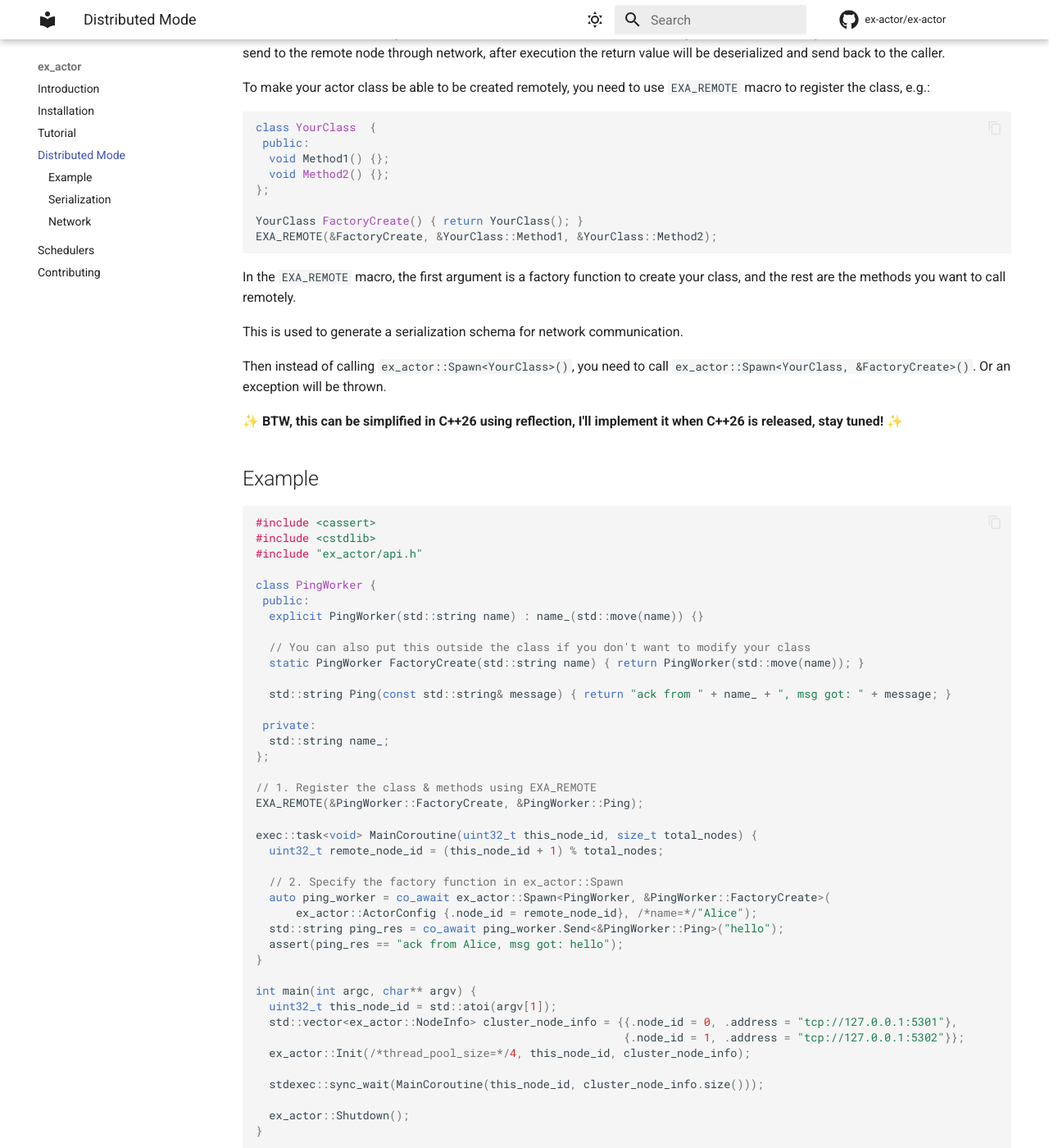
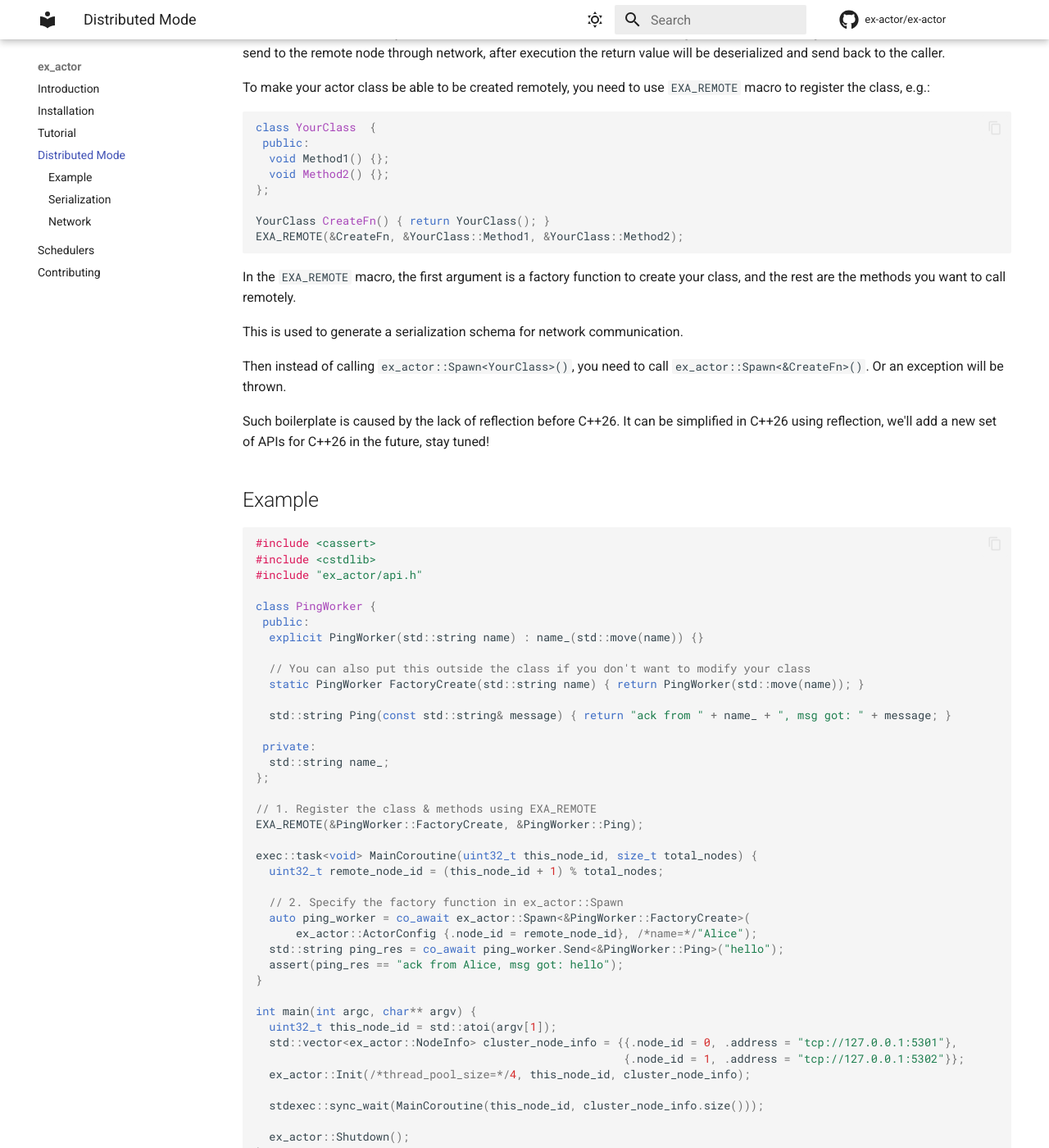
Before and after one commit to ex-actor/ex-actor, an MkDocs documentation site: the page built from docs/contents/distributed_mode.md, in a window 1280 px wide and 1400 px high, scrolled down 277 px. Shown: the whole window at 82% size. Built offline with MkDocs 1.6.1 and Material for MkDocs 9.7.7, drawn with Linux system fonts in a browser that asks for light colours; comment, search, counter and statistics services are not loaded.

Commit message:
[API] Simplify distributed mode API (#172)
before: `Spawn<Class, &CreateFn>`

after: `Spawn<&CreateFn>`

````diff
--- a/docs/contents/distributed_mode.md
+++ b/docs/contents/distributed_mode.md
@@ -18,17 +18,17 @@ class YourClass  {
   void Method2() {};
 };
 
-YourClass FactoryCreate() { return YourClass(); }
-EXA_REMOTE(&FactoryCreate, &YourClass::Method1, &YourClass::Method2);
+YourClass CreateFn() { return YourClass(); }
+EXA_REMOTE(&CreateFn, &YourClass::Method1, &YourClass::Method2);
 ```
 
 In the `EXA_REMOTE` macro, the first argument is a factory function to create your class, and the rest are the methods you want to call remotely.
 
 This is used to generate a serialization schema for network communication.
 
-Then instead of calling `ex_actor::Spawn<YourClass>()`, you need to call `ex_actor::Spawn<YourClass, &FactoryCreate>()`. Or an exception will be thrown.
+Then instead of calling `ex_actor::Spawn<YourClass>()`, you need to call `ex_actor::Spawn<&CreateFn>()`. Or an exception will be thrown.
 
-✨ **BTW, this can be simplified in C++26 using reflection, I'll implement it when C++26 is released, stay tuned!** ✨
+Such boilerplate is caused by the lack of reflection before C++26. It can be simplified in C++26 using reflection, we'll add a new set of APIs for C++26 in the future, stay tuned!
 
 ## Example
 
@@ -58,7 +58,7 @@ exec::task<void> MainCoroutine(uint32_t this_node_id, size_t total_nodes) {
   uint32_t remote_node_id = (this_node_id + 1) % total_nodes;
 
   // 2. Specify the factory function in ex_actor::Spawn
-  auto ping_worker = co_await ex_actor::Spawn<PingWorker, &PingWorker::FactoryCreate>(
+  auto ping_worker = co_await ex_actor::Spawn<&PingWorker::FactoryCreate>(
       ex_actor::ActorConfig {.node_id = remote_node_id}, /*name=*/"Alice");
   std::string ping_res = co_await ping_worker.Send<&PingWorker::Ping>("hello");
   assert(ping_res == "ack from Alice, msg got: hello");
````
Also changed, not shown: 7 other files.
